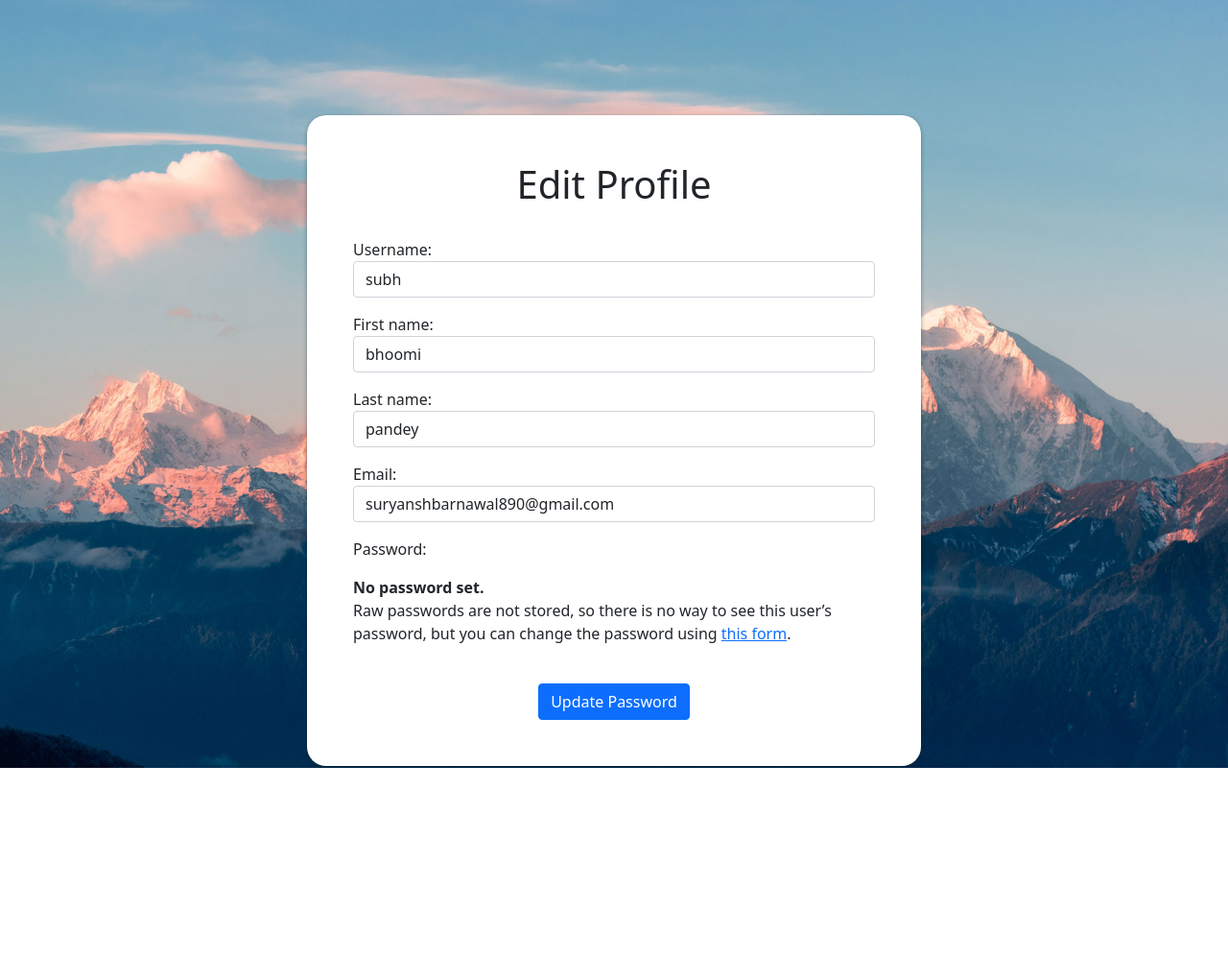
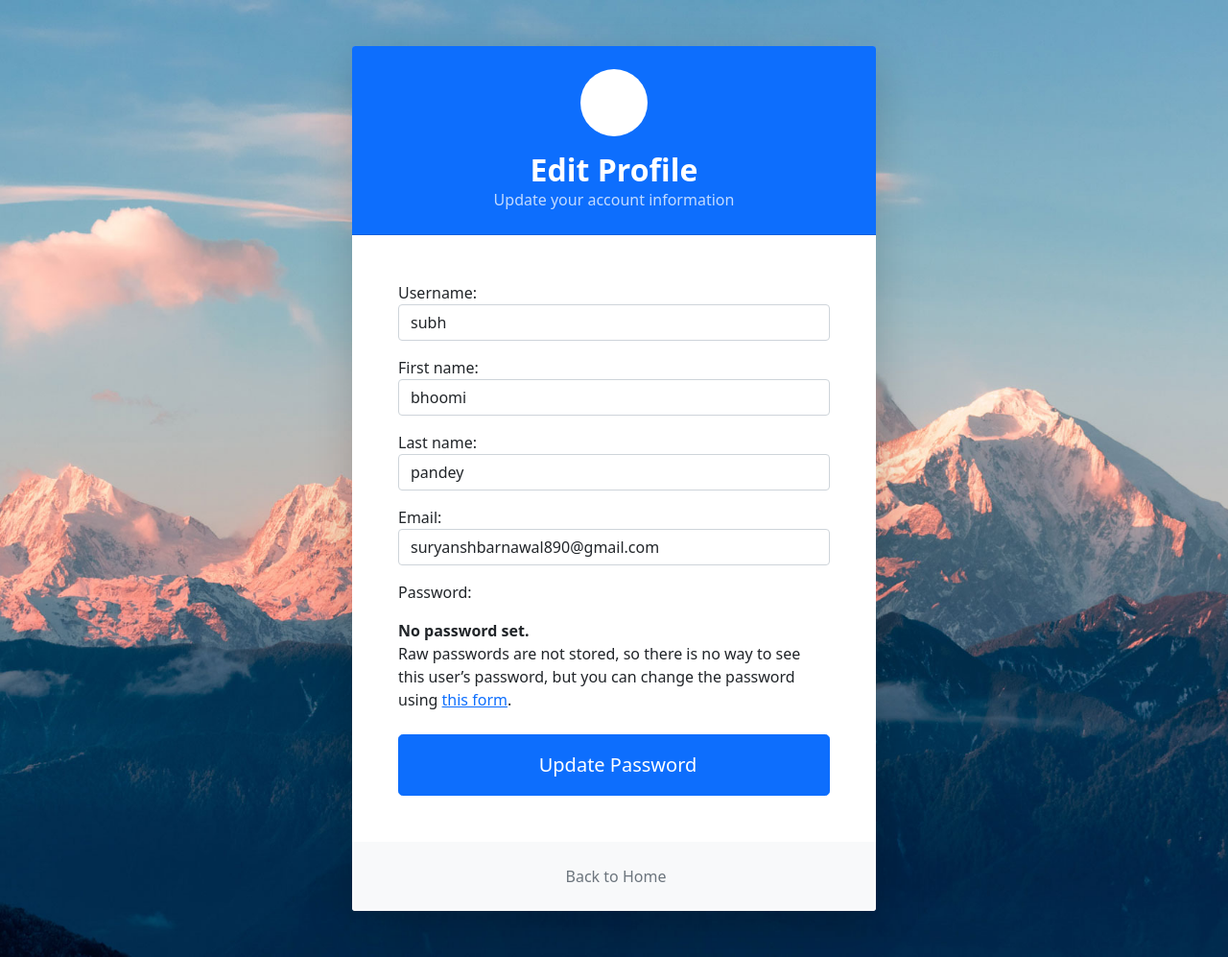
Before and after one commit to sbraichu63/Tour_management_System, a Django app: page /user/edit_profile/ in a window 1280 px wide. Shown: the whole page at 96% size. Before the commit the page ends 800 px from the top, so only its background shows below. Run offline with Django 3.2, Linux system fonts and the light colour scheme; a user stored in the database is signed in.

Commit message:
updated the view profile section

```diff
--- a/user/templates/registration/edit_profile.html
+++ b/user/templates/registration/edit_profile.html
@@ -1,25 +1,75 @@
-{%extends 'registration/base.html'%} {%block title%}Edit profile{%endblock%} {%block content%} {% load static%}
+{% extends 'registration/base.html' %}
+{% block title %}Edit Profile{% endblock %}
 
-<br/>
-<br/>
-<br/>
-<br/>
-<br/>
+{% block content %}
+{% load static %}
 
-<div class="w-50 p-5 container " style="box-shadow: 0 2px 4px rgba(1, 36, 43, 0.4), 0 -1px 2px rgb(3 54 63 / 4%); border-radius: 20px; background-color: white;">
-    <h1 style="text-align: center;"> Edit Profile</h1>
-    <br>
-    <form class="login" method="POST">
-        {%csrf_token%} {{form.as_p}}
-        <br>
-        <div class="text-center">
-            <button class="btn btn-primary">Update Password</button>
+<div class="container py-5">
+    <div class="row justify-content-center">
+        <div class="col-12 col-md-8 col-lg-6">
+
+            <!-- Modern Profile Card -->
+            <div class="card shadow-lg border-0 rounded-4">
+
+                <div class="card-header bg-primary text-white text-center py-4 rounded-top-4">
+                    <div class="mx-auto mb-3 d-inline-flex align-items-center justify-content-center bg-white bg-opacity-20 rounded-circle" style="width: 70px; height: 70px;">
+                        <i class="fa fa-user-edit fa-3x"></i>
+                    </div>
+                    <h2 class="fw-bold mb-0">Edit Profile</h2>
+                    <p class="mb-0 opacity-75">Update your account information</p>
+                </div>
+
+                <div class="card-body p-5">
+                    <form method="POST" class="needs-validation" novalidate>
+                        {% csrf_token %}
+
+                        <!-- Django form rendered beautifully -->
+                        <div class="mb-4">
+                            {{ form.as_p }}
+                        </div>
+
+                        <!-- Modern Submit Button -->
+                        <div class="d-grid">
+                            <button type="submit" class="btn btn-primary btn-lg rounded-3 py-3 fw-semibold">
+                                <i class="fa fa-save me-2"></i>
+                                Update Password
+                            </button>
+                        </div>
+                    </form>
+                </div>
+
+                <!-- Optional Footer -->
+                <div class="card-footer bg-light border-0 text-center py-4">
+                    <a href="{% url 'homeView' %}" class="text-decoration-none text-muted">
+                        <i class="fa fa-arrow-left me-1"></i> Back to Home
+                    </a>
+                </div>
+            </div>
+
         </div>
-
-    </form>
-
-
-    </form>
+    </div>
 </div>
 
-{%endblock%}
+<!-- Bootstrap 5 JS (if not already included in base.html) -->
+<script src="https://cdn.jsdelivr.net/npm/bootstrap@5.3.3/dist/js/bootstrap.bundle.min.js"
+        integrity="sha384-YvpcrYf0tY3lHB60NNkmXc5s9fDVZLESaAA55NDzOxhy9GkcIdslK1eN7N6jIeHz"
+        crossorigin="anonymous"></script>
+
+<script>
+    // Optional: Bootstrap form validation styling
+    (function () {
+        'use strict';
+        const forms = document.querySelectorAll('.needs-validation');
+        Array.from(forms).forEach(form => {
+            form.addEventListener('submit', event => {
+                if (!form.checkValidity()) {
+                    event.preventDefault();
+                    event.stopPropagation();
+                }
+                form.classList.add('was-validated');
+            }, false);
+        });
+    })();
+</script>
+
+{% endblock %}
```
Also changed, not shown: db.sqlite3.
